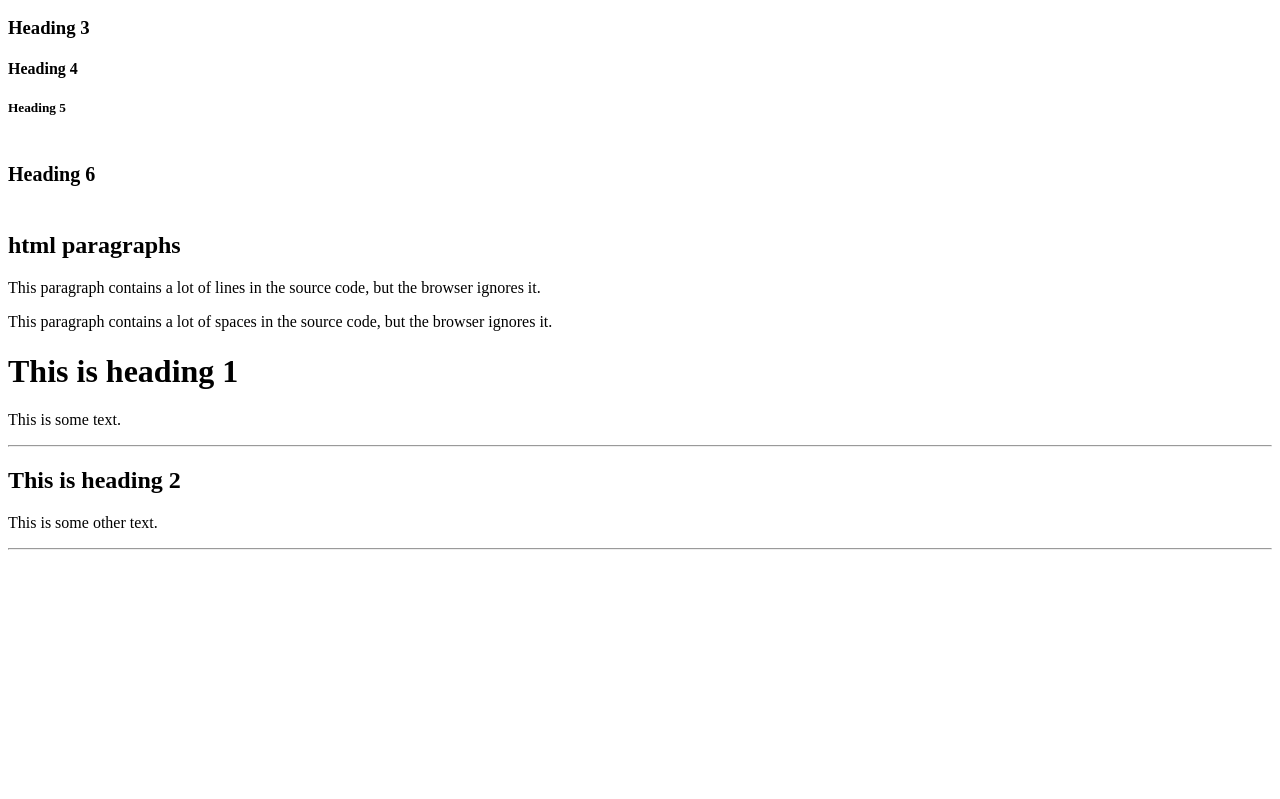
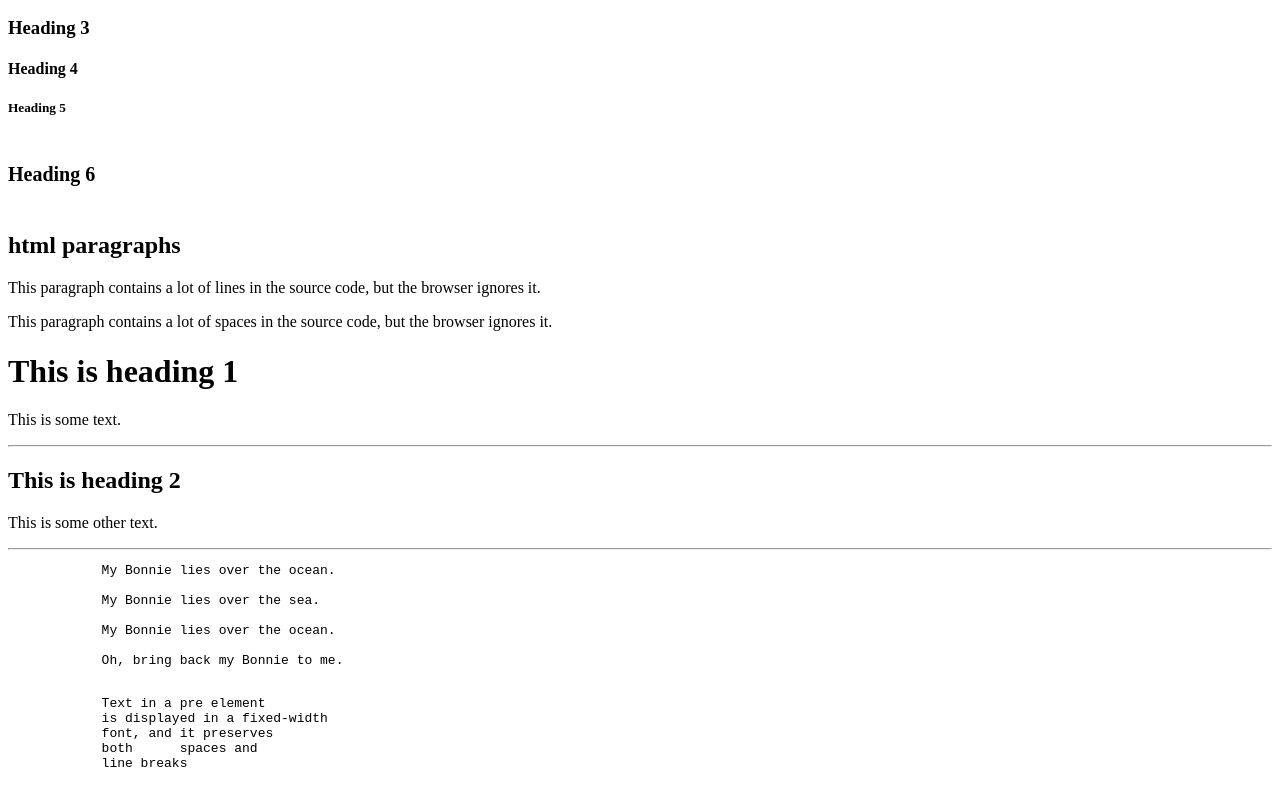
Before and after one commit to zannager/Full-Stack-Batch-50, a plain HTML site: page html-css/html-selfpaced/index.html in a window 1280 px wide. Shown: the part 826-1625 px from the top of the page. Before the commit the page ends 1384 px from the top, so only its background shows below. Drawn offline with Linux system fonts and the light colour scheme.

Commit message:
basic html

```diff
--- a/html-css/html-selfpaced/index.html
+++ b/html-css/html-selfpaced/index.html
@@ -57,5 +57,22 @@
         <p>This is some other text.</p>
         <hr>
 
+        <pre>
+            My Bonnie lies over the ocean.
+
+            My Bonnie lies over the sea.
+
+            My Bonnie lies over the ocean.
+
+            Oh, bring back my Bonnie to me.
+        </pre>
+        <pre>
+            Text in a pre element
+            is displayed in a fixed-width
+            font, and it preserves
+            both      spaces and
+            line breaks
+        </pre>
+
     </body>
 </html>
```
